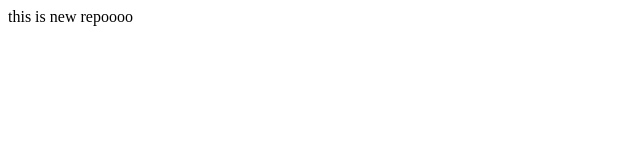
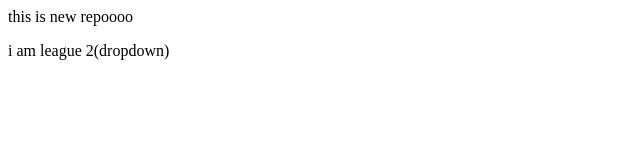
Before and after one commit to Sahilxhdhdh/local, a plain HTML site: page index.html in a window 1280 px wide. Shown: the whole page, without its empty margins (0-640 px from the left). Drawn offline with Linux system fonts and the light colour scheme.

```diff
--- a/index.html
+++ b/index.html
@@ -1 +1,2 @@
 <p>this is new repoooo</p>
+<p>i am league 2(dropdown)</p>
```
